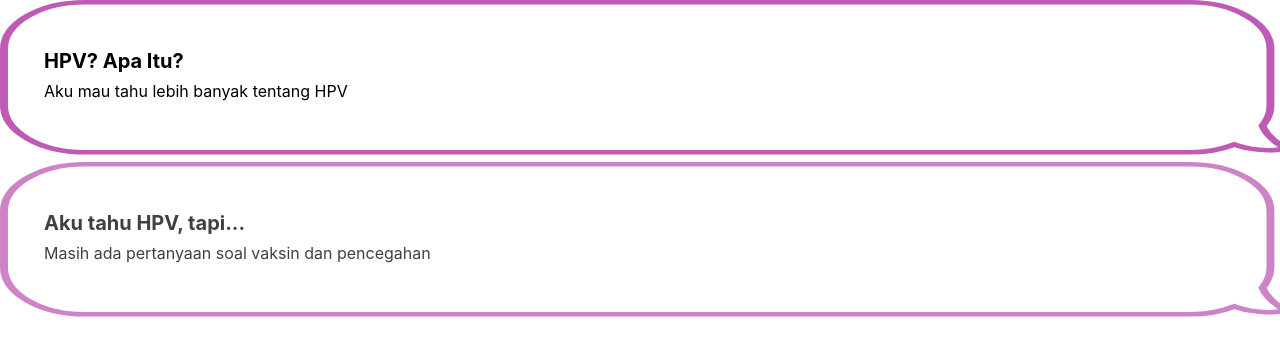
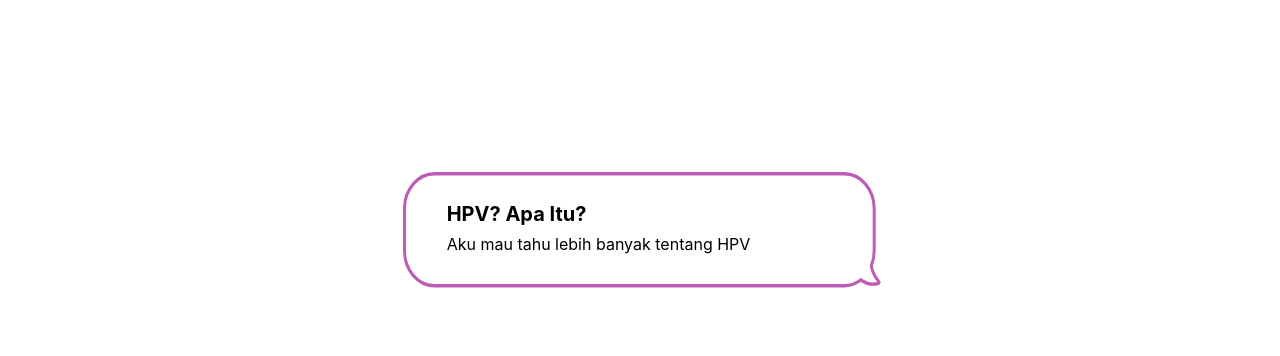
Before and after one commit to vartech-id/quiz-nhpv-beauty, a Nuxt app: page /question in a window 1280 px wide. Shown: the top 356 px of the page. Built offline with nearby package versions, Linux system fonts and the light colour scheme.

Commit message:
(ui) tidy up question for proto

```diff
--- a/app/components/ChatBubbleButton.vue
+++ b/app/components/ChatBubbleButton.vue
@@ -65,7 +65,7 @@ const bubbleStyle = computed(() => ({
   position: relative;
 
   width: 100%;
-  min-height: 150px;
+
   padding: 28px 44px;
 
   border: 0;
--- a/app/pages/question.vue
+++ b/app/pages/question.vue
@@ -83,6 +83,7 @@ onMounted(() => {
           autoAlpha: 1,
           y: 0,
           duration: 2,
+          delay: 0.5,
           ease: "expoScale",
         },
       )
@@ -138,14 +139,14 @@ onUnmounted(() => {
 </script>
 
 <template>
-  <main class="min-h-screen">
+  <main class="min-h-screen flex justify-center items-center">
     <div ref="stageRef" class="animation-stage">
       <section v-if="showIntro" class="intro-box">
-        <img class="w-80" src="/images/question/intro.png" alt="intro-image" >
+        <img class="w-80" src="/images/question/intro.png" alt="intro-image" />
       </section>
 
-      <section class="choices-section">
-        <div class="flex flex-col gap-3">
+      <section class="choices-section flex flex-col gap-8">
+        <div class="flex flex-col gap-5">
           <ChatBubbleButton
             v-for="choice in choices"
             :key="choice.answer"
@@ -165,6 +166,7 @@ onUnmounted(() => {
             </p>
           </ChatBubbleButton>
         </div>
+        <div class="w-full flex justify-center items-center">
           <NextButton
             :disabled="!selectedChoice || !choicesReady || isSubmitting"
             :button-class="
@@ -176,6 +178,7 @@ onUnmounted(() => {
           >
             {{ isSubmitting ? "Menyimpan..." : "Lihat Selengkapnya" }}
           </NextButton>
+        </div>
       </section>
     </div>
   </main>
```
Lines whose indentation alone changed are shown as unchanged.
